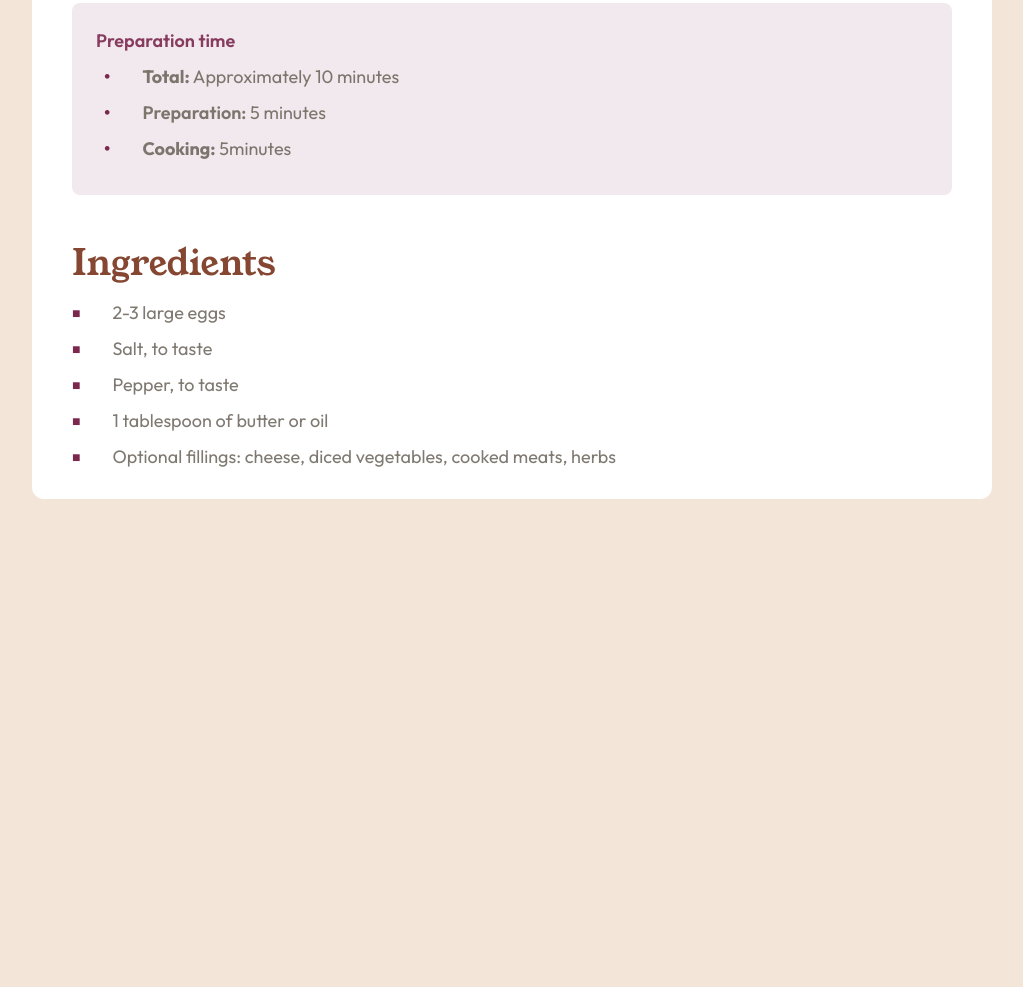
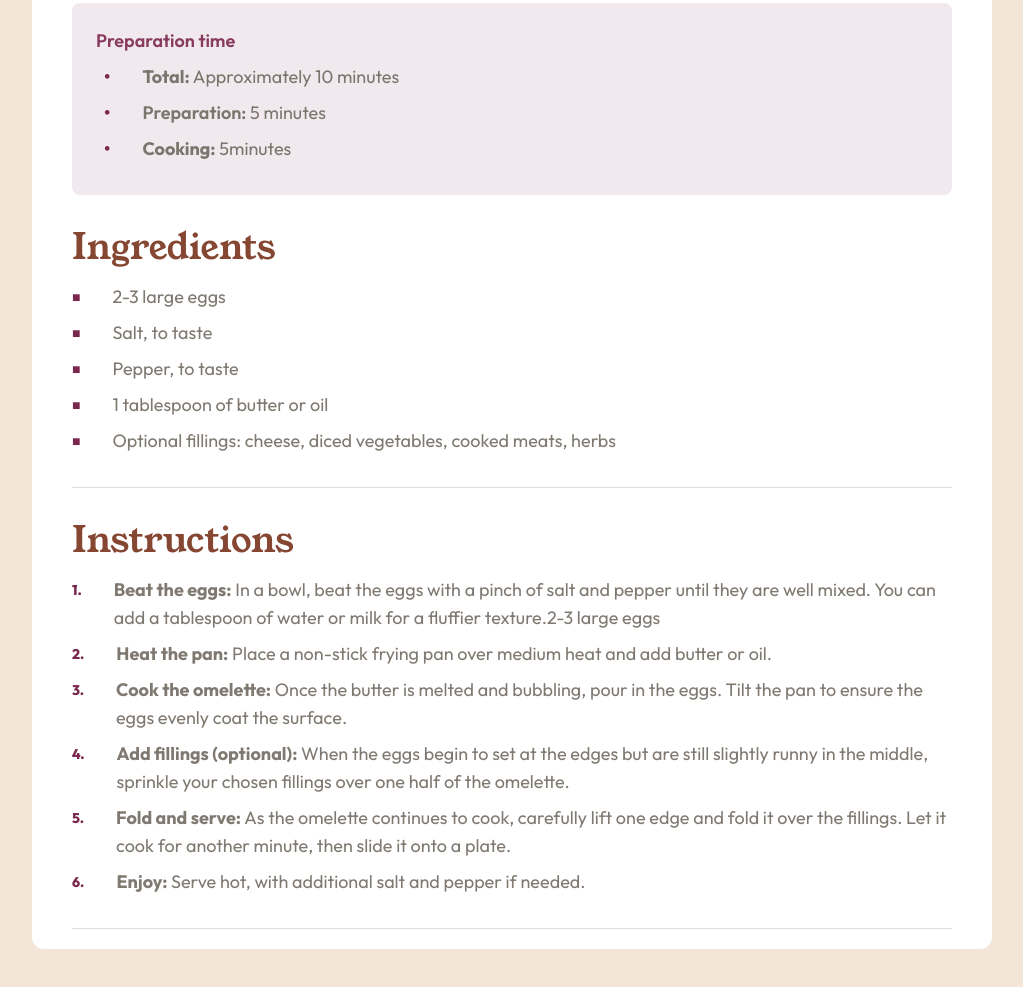
Before and after one commit to mirkobozzetto/recipe-page, a website: page index.html in a window 1280 px wide. Shown: the part 743-1730 px from the top of the page, without its empty margins (128-1151 px from the left). Before the commit the page ends 1306 px from the top, so only its background shows below. Drawn offline with Linux system fonts and the light colour scheme.

Commit message:
instruction are ok

```diff
--- a/index.html
+++ b/index.html
@@ -31,7 +31,7 @@
         />
       </section>
       <!--  -->
-      <section class="md:px-10 md:py-5 p-7">
+      <section class="px-7 md:px-10 md:py-5">
         <h1
           class="mb-4 md:mb-8 font-bold font-young text-2xl text-darkCharcoal md:text-6xl"
         >
@@ -76,7 +76,7 @@
           </ul>
         </div>
         <!--  -->
-        <h2 class="md:mt-12 font-young text-2xl text-nutmeg md:text-4xl">
+        <h2 class="mt-4 md:mt-8 font-young text-2xl text-nutmeg md:text-4xl">
           Ingredients
         </h2>
         <!--  -->
@@ -120,6 +120,84 @@
             >
           </li>
         </ul>
+        <div class="border-wengeBrown/20 mt-4 md:mt-8 border-t"></div>
+        <!--  -->
+        <h2 class="mt-4 md:mt-8 font-young text-2xl text-nutmeg md:text-4xl">
+          Instructions
+        </h2>
+        <!--  -->
+        <!--  -->
+        <ul class="mt-4 list-none">
+          <li class="flex mb-1 md:mb-2">
+            <span
+              class="mr-4 md:mr-8 pt-[0.8px] md:pt-1 font-extrabold text-[9px] text-darkrapberry md:text-sm"
+              >1.</span
+            >
+            <span>
+              <span class="font-bold">Beat the eggs:</span> In a bowl, beat the
+              eggs with a pinch of salt and pepper until they are well mixed.
+              You can add a tablespoon of water or milk for a fluffier
+              texture.2-3 large eggs</span
+            >
+          </li>
+          <li class="flex mb-1 md:mb-2">
+            <span
+              class="mr-4 md:mr-8 pt-[0.8px] md:pt-1 font-extrabold text-[9px] text-darkrapberry md:text-sm"
+              >2.</span
+            >
+            <span>
+              <span class="font-bold">Heat the pan:</span>
+              Place a non-stick frying pan over medium heat and add butter or
+              oil.</span
+            >
+          </li>
+          <li class="flex mb-1 md:mb-2">
+            <span
+              class="mr-4 md:mr-8 pt-[0.8px] md:pt-1 font-extrabold text-[9px] text-darkrapberry md:text-sm"
+              >3.</span
+            >
+            <span>
+              <span class="font-bold">Cook the omelette:</span>
+              Once the butter is melted and bubbling, pour in the eggs. Tilt the
+              pan to ensure the eggs evenly coat the surface.</span
+            >
+          </li>
+          <li class="flex mb-1 md:mb-2">
+            <span
+              class="mr-4 md:mr-8 pt-[0.8px] md:pt-1 font-extrabold text-[9px] text-darkrapberry md:text-sm"
+              >4.</span
+            >
+            <span>
+              <span class="font-bold">Add fillings (optional):</span>
+              When the eggs begin to set at the edges but are still slightly
+              runny in the middle, sprinkle your chosen fillings over one half
+              of the omelette.</span
+            >
+          </li>
+          <li class="flex mb-1 md:mb-2">
+            <span
+              class="mr-4 md:mr-8 pt-[0.8px] md:pt-1 font-extrabold text-[9px] text-darkrapberry md:text-sm"
+              >5.</span
+            >
+            <span>
+              <span class="font-bold">Fold and serve:</span>
+              As the omelette continues to cook, carefully lift one edge and
+              fold it over the fillings. Let it cook for another minute, then
+              slide it onto a plate.</span
+            >
+          </li>
+          <li class="flex mb-1 md:mb-2">
+            <span
+              class="mr-4 md:mr-8 pt-[0.8px] md:pt-1 font-extrabold text-[9px] text-darkrapberry md:text-sm"
+              >6.</span
+            >
+            <span>
+              <span class="font-bold">Enjoy:</span>
+              Serve hot, with additional salt and pepper if needed.</span
+            >
+          </li>
+        </ul>
+        <div class="border-wengeBrown/20 mt-4 md:mt-8 border-t"></div>
         <!--  -->
       </section>
     </main>
```
Also changed, not shown: src/output.css.
